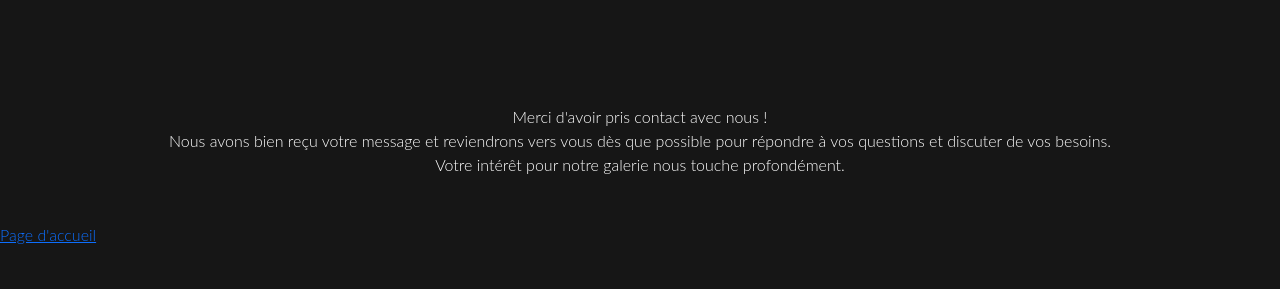
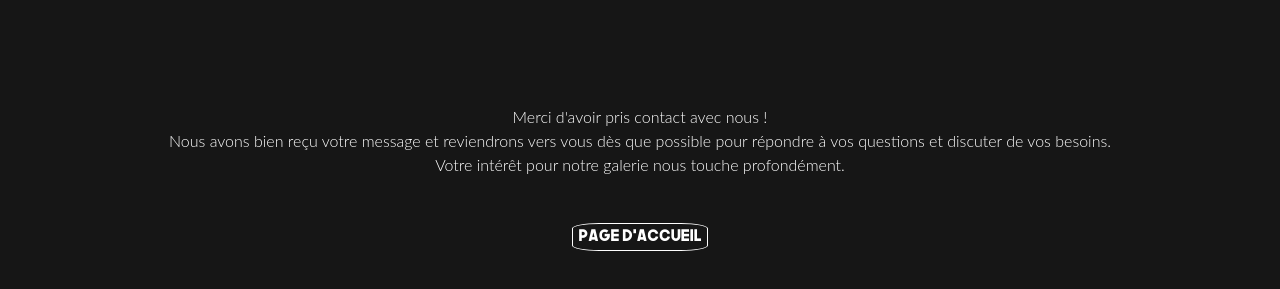
Before and after one commit to Baldaxx/glimpsGone, a plain HTML site: page infoMerci.html in a window 1280 px wide. Shown: the part 345-634 px from the top of the page. Drawn offline with nearby package versions, Linux system fonts and the light colour scheme.

Commit message:
006Bug bouton valider a changé de design

```diff
--- a/infoMerci.html
+++ b/infoMerci.html
@@ -44,7 +44,7 @@
         <h3 class="titreInfos m-0">Virginie<br><span>Baldacchino</span></h3>
     </div>
     <div><p class="textProposerMerci">Merci d'avoir pris contact avec nous ! <br>Nous avons bien reçu votre message et reviendrons vers vous dès que possible pour répondre à vos questions et discuter de vos besoins. <br>Votre intérêt pour notre galerie nous touche profondément.</p></div>
-    <div><a class="bouton" href="index.html">Page d'accueil</a>
+    <div class="placeBoutonValiderCentre"><a class="boutonValider"  href="index.html">Page d'accueil</a>
 </div>
     <!-- <footer><p class="footerText">© 2024 GlimGone. Tous droits réservés.</p></footer> -->
 </body>
--- a/style.css
+++ b/style.css
@@ -217,6 +217,22 @@ color : white;
 font-family: 'theNextFont', 'arial';
 }
 
+.boutonValider {
+    color: white;
+    text-decoration: none;
+    border: white 1px solid;
+    border-radius: 20%;
+    padding: 5px;
+    font-family: 'TheNextFont', 'arial';
+}
+.boutonValider:hover {
+    color: #4b4b4b;
+}
+
+.placeBoutonValiderCentre {
+text-align: center;
+}
+
 @media (max-width: 1024px) {
     .nav-container {
         display: none;
```
Also changed, not shown: galerie.html (+1 -1 lines), infos.html (+1 -1 lines), proposer.html (+1 -1 lines), proposerMerci.html (+1 -1 lines).
